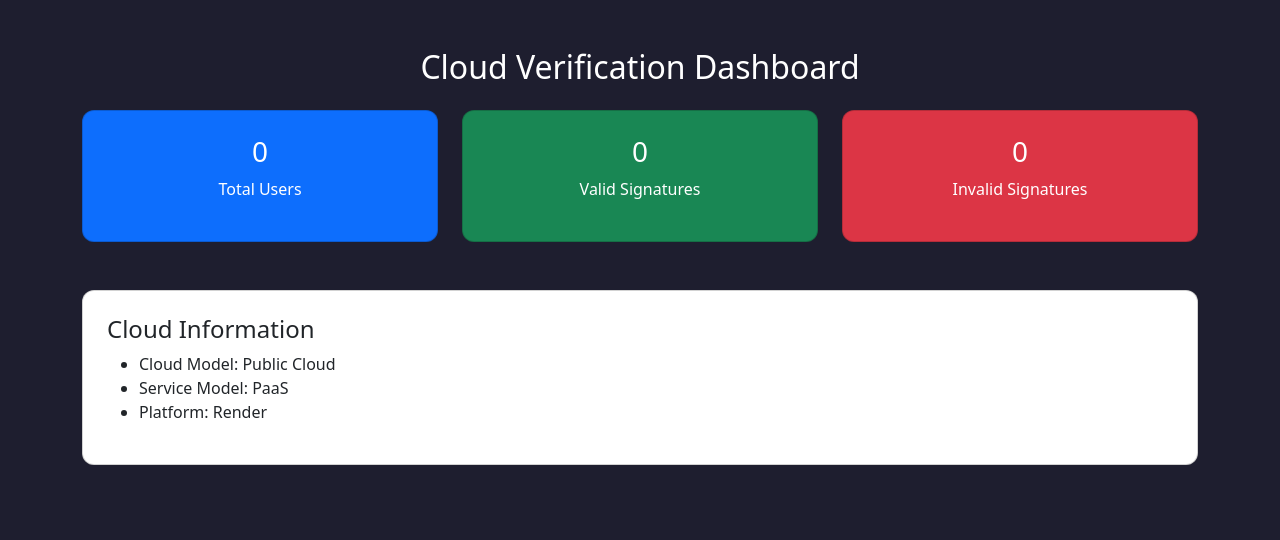
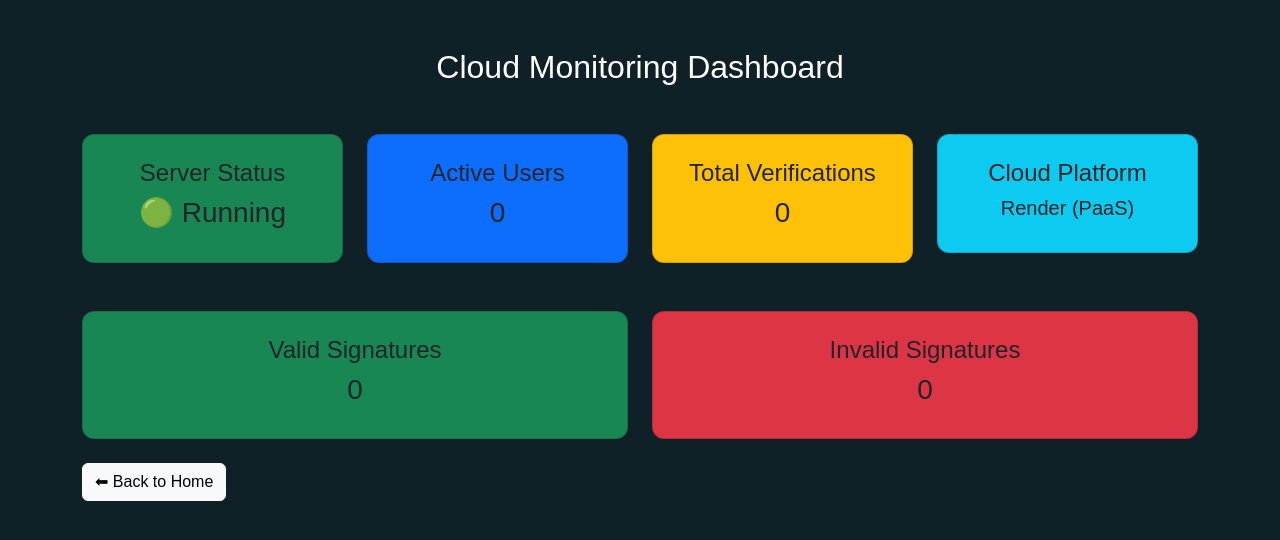
Before and after one commit to Swappy911/cloud-signature-verification, a Flask app: page /dashboard in a window 1280 px wide. Shown: the top 540 px of the page. Run offline with Flask 3, Linux system fonts and the light colour scheme.

Commit message:
Revamp dashboard HTML structure and styles
Updated the dashboard layout and styling for better user experience.

```diff
--- a/templates/dashboard.html
+++ b/templates/dashboard.html
@@ -9,8 +9,9 @@
 <style>
 
 body{
-background:#1e1e2f;
+background:#0f2027;
 color:white;
+font-family:Arial;
 }
 
 .card{
@@ -25,30 +26,37 @@ border-radius:12px;
 
 <div class="container mt-5">
 
-<h2 class="text-center mb-4">
-Cloud Verification Dashboard
+<h2 class="text-center mb-5">
+Cloud Monitoring Dashboard
 </h2>
 
 <div class="row text-center">
 
-<div class="col-md-4">
-<div class="card bg-primary text-white p-4">
-<h3>{{ users }}</h3>
-<p>Total Users</p>
+<div class="col-md-3">
+<div class="card bg-success p-4">
+<h4>Server Status</h4>
+<h3>🟢 {{ server_status }}</h3>
 </div>
 </div>
 
-<div class="col-md-4">
-<div class="card bg-success text-white p-4">
-<h3>{{ valid }}</h3>
-<p>Valid Signatures</p>
+<div class="col-md-3">
+<div class="card bg-primary p-4">
+<h4>Active Users</h4>
+<h3>{{ users }}</h3>
 </div>
 </div>
 
-<div class="col-md-4">
-<div class="card bg-danger text-white p-4">
-<h3>{{ invalid }}</h3>
-<p>Invalid Signatures</p>
+<div class="col-md-3">
+<div class="card bg-warning p-4">
+<h4>Total Verifications</h4>
+<h3>{{ total }}</h3>
+</div>
+</div>
+
+<div class="col-md-3">
+<div class="card bg-info p-4">
+<h4>Cloud Platform</h4>
+<h5>{{ platform }}</h5>
 </div>
 </div>
 
@@ -56,17 +64,29 @@ Cloud Verification Dashboard
 
 <br><br>
 
-<div class="card p-4">
+<div class="row text-center">
 
-<h4>Cloud Information</h4>
+<div class="col-md-6">
+<div class="card bg-success p-4">
+<h4>Valid Signatures</h4>
+<h3>{{ valid }}</h3>
+</div>
+</div>
 
-<ul>
-<li>Cloud Model: Public Cloud</li>
-<li>Service Model: PaaS</li>
-<li>Platform: Render</li>
-</ul>
+<div class="col-md-6">
+<div class="card bg-danger p-4">
+<h4>Invalid Signatures</h4>
+<h3>{{ invalid }}</h3>
+</div>
+</div>
 
 </div>
+
+<br>
+
+<a href="/" class="btn btn-light">
+⬅ Back to Home
+</a>
 
 </div>
 
```
